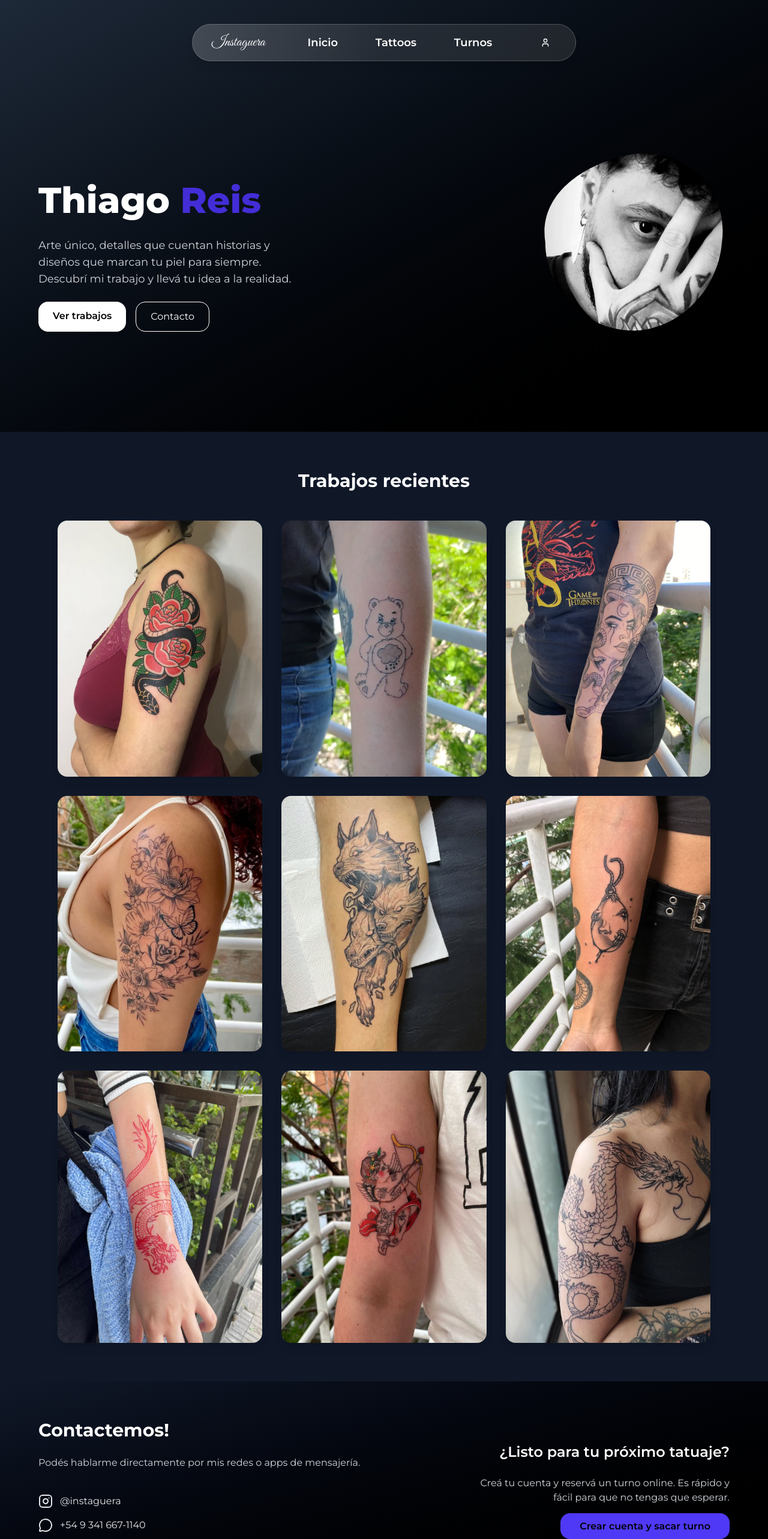
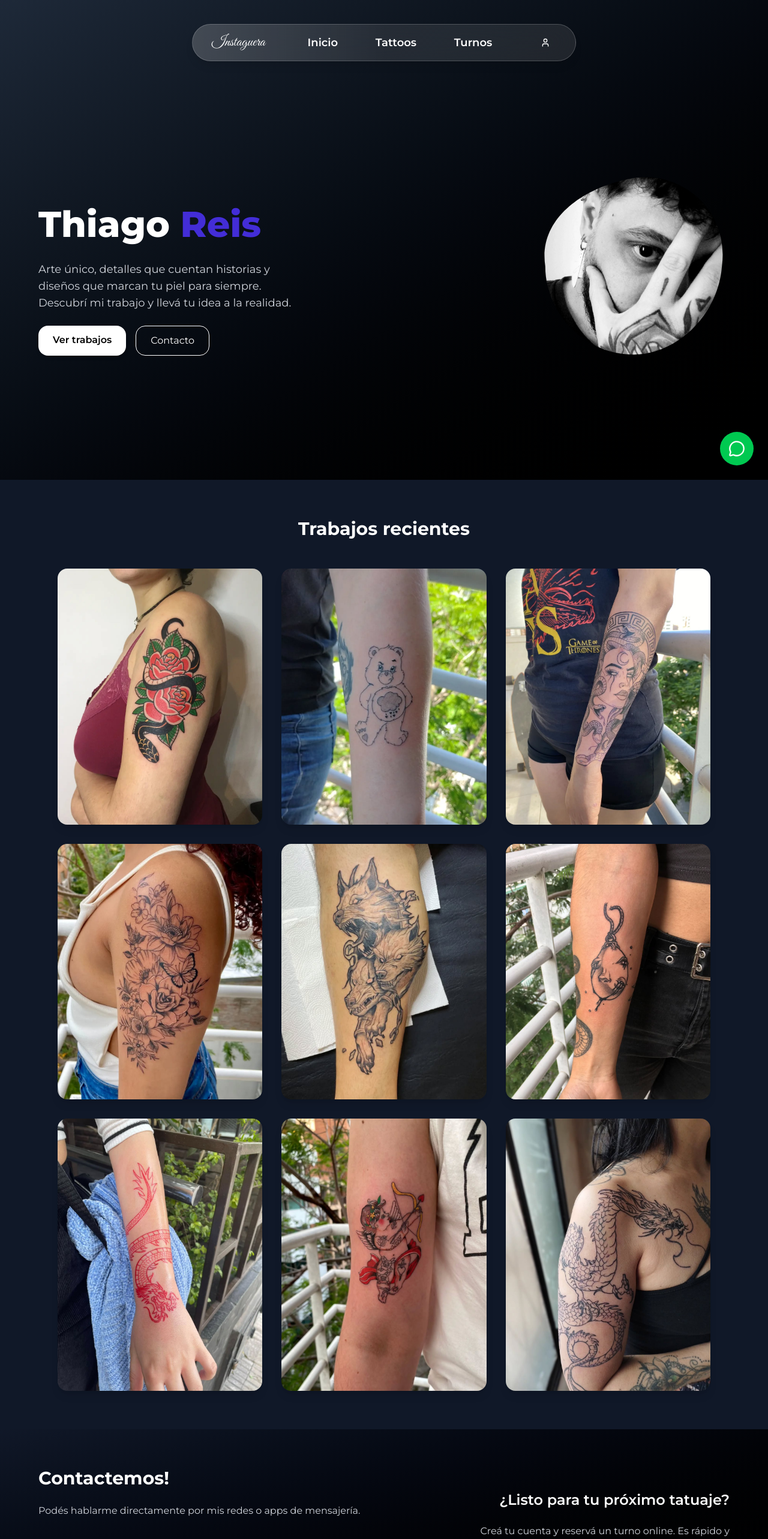
Before and after one commit to ValenGu1t0/instaguera, a Next.js app in the folder frontend/: page / in a window 1280 px wide. Shown: the top 2566 px of the page at 60% size. Built offline with nearby package versions, Linux system fonts and the light colour scheme.

Commit message:
Update UI

```diff
--- a/frontend/src/app/admin/page.tsx
+++ b/frontend/src/app/admin/page.tsx
@@ -202,8 +202,8 @@ export default function AdminPanelPage() {
     // Logout desde panel de admin
     const handleLogout = () => {
         toast.error("Sesión de administrador cerrada!");
+        router.push("/");
         logout();
-        router.push("/");
     };
 
     if (!user || (!["ADMIN", "DUENO"].includes(user.role))) {
@@ -218,11 +218,12 @@ export default function AdminPanelPage() {
     return (
         <div className="flex min-h-screen flex-col items-center bg-gradient-to-br from-gray-900 to-black text-white">
 
-            <header className="w-full p-6 bg-gray-700 flex flex-row justify-between items-center">
-                <Link href="/"><h2 className="text-2xl font-semibold italic text-indigo-500 hover:text-indigo-300 transition">Instaguera</h2></Link>
+            <header className="w-full px-8 py-6 bg-gray-700 flex flex-row justify-between items-center">
 
-                <div className="flex items-center gap-4">
-                    <span className="text-gray-300 text-sm hidden sm:block">Bienvenido, {user.nombre} ({user.role})</span>
+                <Link href="/"><h2 className="text-2xl text-white hover:text-indigo-400 transition">Inicio</h2></Link>
+
+                <h3 className="text-3xl text-white ">Panel Tatuador</h3>
+
                 <Button
                     variant="ghost"
                     size="icon"
@@ -232,13 +233,12 @@ export default function AdminPanelPage() {
                 >
                     <LogOut className="h-7 w-7" />
                 </Button>
-                </div>
             </header>
 
             {/* Panel de Turnos del Administrador */}
             <div className="w-full my-8 max-w-[95%] px-8">
 
-                <Card className="bg-opacity-10 bg-gray-500 backdrop-filter backdrop-blur-lg border-2 border-indigo-700 text-white shadow-2xl">
+                <Card className="bg-opacity-10 bg-gray-700 backdrop-filter backdrop-blur-lg border-2 border-indigo-600 text-white shadow-2xl">
 
                     <CardHeader>
                         <CardTitle className="text-2xl font-bold text-gray-100 flex items-center gap-2">
--- a/frontend/src/app/layout.tsx
+++ b/frontend/src/app/layout.tsx
@@ -2,6 +2,7 @@ import type { Metadata } from "next";
 import { Roboto, Montserrat, Great_Vibes } from "next/font/google";
 import "./globals.css";
 import { Toaster } from "sonner";
+import WhatsAppButton from "@/components/BotonWsp";
 
 // Aplicar cada variable css -- al globals
 const roboto = Roboto({
@@ -38,6 +39,7 @@ export default function RootLayout({
           {children}
           <Toaster richColors position="bottom-right" />
         </main>
+        <WhatsAppButton />
       </body>
     </html>
   );
--- a/frontend/src/app/user/page.tsx
+++ b/frontend/src/app/user/page.tsx
@@ -259,8 +259,11 @@ export default function UserPanelPage() {
     return (
         <div className="flex min-h-screen flex-col items-center bg-gradient-to-br from-gray-900 to-black text-white">
 
-            <header className="w-full p-6 bg-gray-700 flex flex-row justify-between items-center">
-                <Link href="/"><h2 className="text-2xl font-semibold italic text-indigo-500 hover:text-indigo-300 transition">Instaguera</h2></Link>
+            <header className="w-full px-8 py-6 bg-gray-700 flex flex-row justify-between items-center">
+
+                <Link href="/"><h2 className="text-2xl text-white hover:text-indigo-400 transition">Inicio</h2></Link>
+
+                <h3 className="text-3xl text-white ">Panel de Usuario</h3>
 
                 <Button
                     variant="ghost"
--- /dev/null
+++ b/frontend/src/components/BotonWsp.tsx
@@ -0,0 +1,15 @@
+import { MessageCircle } from "lucide-react";
+
+export default function WhatsAppButton() {
+
+    return (
+        <a
+            href="https://wa.me/5493416671140"
+            target="_blank"
+            rel="noopener noreferrer"
+            className="fixed bottom-6 right-6 z-50 flex items-center justify-center w-14 h-14 bg-green-500 text-white rounded-full shadow-lg hover:bg-green-600 hover:scale-110 transition-transform"
+        >
+        <MessageCircle size={28} />
+        </a>
+    );
+}
--- a/frontend/src/components/Contacto.tsx
+++ b/frontend/src/components/Contacto.tsx
@@ -60,7 +60,7 @@ export default function Contacto() {
             <p className="text-gray-300 max-w-md md:ml-auto">
                 Creá tu cuenta y reservá un turno online. Es rápido y fácil para que no tengas que esperar.
             </p>
-            <Link href="/register" className="bg-indigo-600 hover:bg-gray-200 text-black font-semibold px-8 py-3 rounded-2xl shadow-md hover:scale-105 transition cursor-pointer">
+            <Link href="/register" className="bg-indigo-500 hover:bg-gray-200 text-indigo-950 font-semibold px-4 py-3 md:px-8 md:py-3 rounded-2xl shadow-md hover:scale-105 transition cursor-pointer">
                 Crear cuenta y sacar turno
             </Link>
         </div>
--- a/frontend/src/components/Hero.tsx
+++ b/frontend/src/components/Hero.tsx
@@ -3,17 +3,20 @@ import Image from "next/image";
 export default function Hero() {
 
   return (
-    <section className="flex flex-col md:flex-row items-center justify-between min-h-[90vh] px-12 md:px-16 bg-gradient-to-br from-gray-800 to-black">
+    <section className="flex flex-col md:flex-row items-center justify-between min-h-screen px-12 md:px-16 bg-gradient-to-br from-gray-800 to-black">
 
       {/* Columna izquierda: Texto */}
       <div className="w-full md:w-1/2 text-center md:text-left space-y-6 mt-32">
+
         <h1 className="text-5xl md:text-6xl font-extrabold text-white leading-tight">
           Thiago <span className="text-indigo-700">Reis</span>
         </h1>
+
         <p className="text-lg text-gray-300 max-w-md mx-auto md:mx-0">
-          Arte único, detalles que cuentan historias y diseños que marcan tu piel
-          para siempre. Descubrí mi trabajo y llevá tu idea a la realidad.
+          Arte único, detalles que cuentan historias y diseños que marcan tu piel para siempre. Descubrí mi trabajo y llevá tu idea a la realidad.
         </p>
+
+        {/* Botones */}
         <div className="flex flex-col sm:flex-row gap-4 justify-center md:justify-start">
           <a href="#tattoos" className="bg-white text-black font-semibold px-6 py-3 rounded-2xl shadow-md hover:scale-105 transition">
             Ver trabajos
@@ -22,10 +25,12 @@ export default function Hero() {
             Contacto
           </a>
         </div>
+
       </div>
 
       {/* Columna derecha: Foto con efecto ink splash */}
       <div className="relative w-64 h-64 md:w-80 md:h-80 my-10 md:mt-32">
+
         {/* Contenedor con máscara SVG */}
         <div className="absolute inset-0 mask-ink-splash overflow-hidden">
           <Image
@@ -36,8 +41,9 @@ export default function Hero() {
             priority
           />
         </div>
+
       </div>
+
     </section>
   );
-
 }
```
Lines whose indentation alone changed are shown as unchanged.
